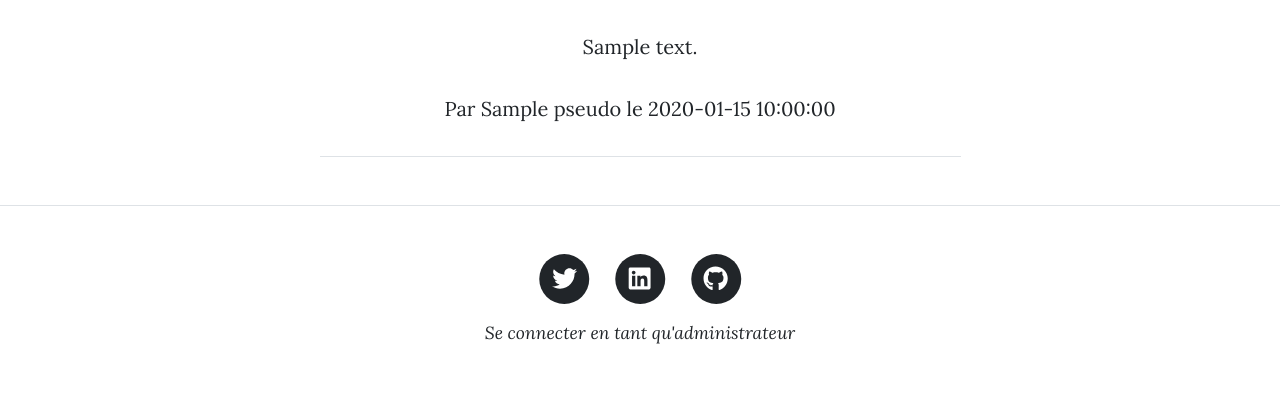
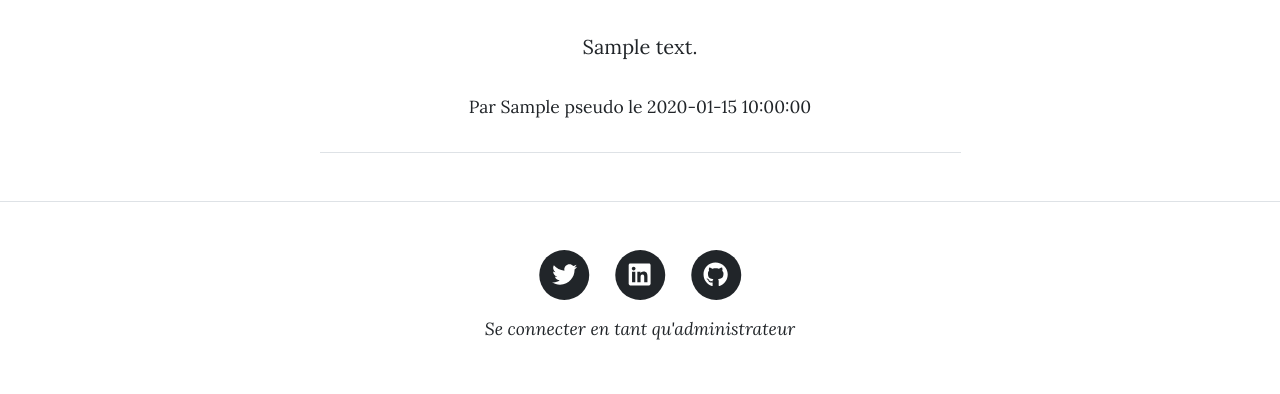
Before and after one commit to BenjVA/pro-blog, a PHP site: template src/template/article.html.twig in a window 1280 px wide. Shown: the part 773-1167 px from the top of the page. After the commit the page ends 1113 px from the top, so only its background shows below. Run offline with PHP 8.4, Linux system fonts and the light colour scheme; the template is opened without the code that fills it: most values are stand-ins (such as "Sample title", 1, 10 or a date in 2020); some libraries are stand-ins or nearby versions.

Commit message:
Adding creation date of articles on homepage and articles page

```diff
--- a/src/template/article.html.twig
+++ b/src/template/article.html.twig
@@ -34,7 +34,7 @@
                     <h2>Commentaires</h2>
                     {% for comment in comments %}
                         <p>{{ comment.content }}</p>
-                        <p>Par {{ comment.pseudo }} le {{ comment.dateComment }}</p>
+                        <p class="small">Par {{ comment.pseudo }} le {{ comment.dateComment }}</p>
                         <hr class="my-4">
                     {% endfor %}
                 </div>
--- a/src/template/articles.html.twig
+++ b/src/template/articles.html.twig
@@ -18,6 +18,7 @@
                 <div class="col-md-10 col-lg-8 col-xl-7 text-center">
                     {% for article in articles %}
                         <h2>{{ article.title }}</h2>
+                        <small>posté le {{ article.creationDate }}</small>
                         <p>{{ article.short }}</p>
                         <a href="?action=article&id={{ article.id }}" class="btn btn-outline py-4">Lire cet article</a>
                         <hr class="my-4">
--- a/src/template/homepage.html.twig
+++ b/src/template/homepage.html.twig
@@ -20,6 +20,7 @@
                     {% endif %}
                     {% for recentArticle in recentArticles %}
                         <h2>{{ recentArticle.title }}</h2>
+                        <small>posté le {{ recentArticle.creationDate }}</small>
                         <p>{{ recentArticle.short }}</p>
                         <a href="?action=articles" class="btn btn-outline py-4">Voir les différents articles</a>
                         <hr class="my-4">
```
